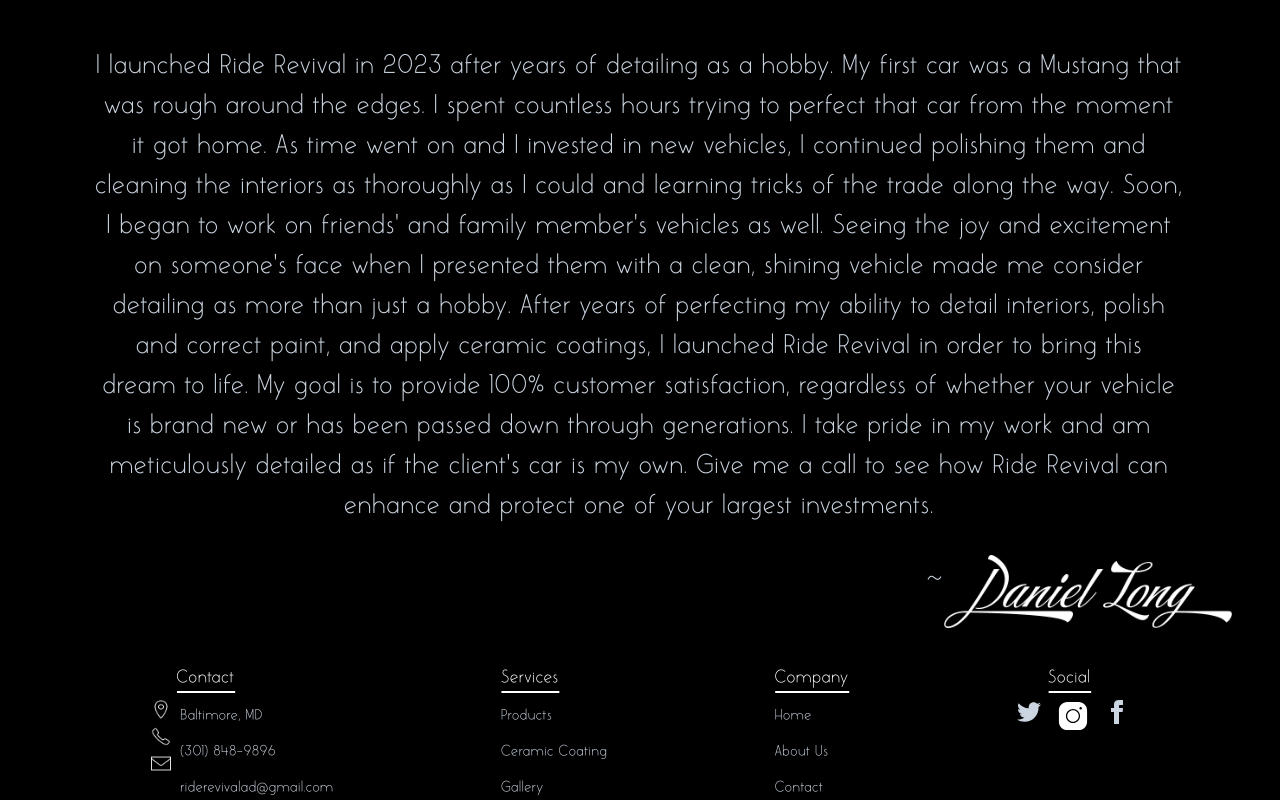
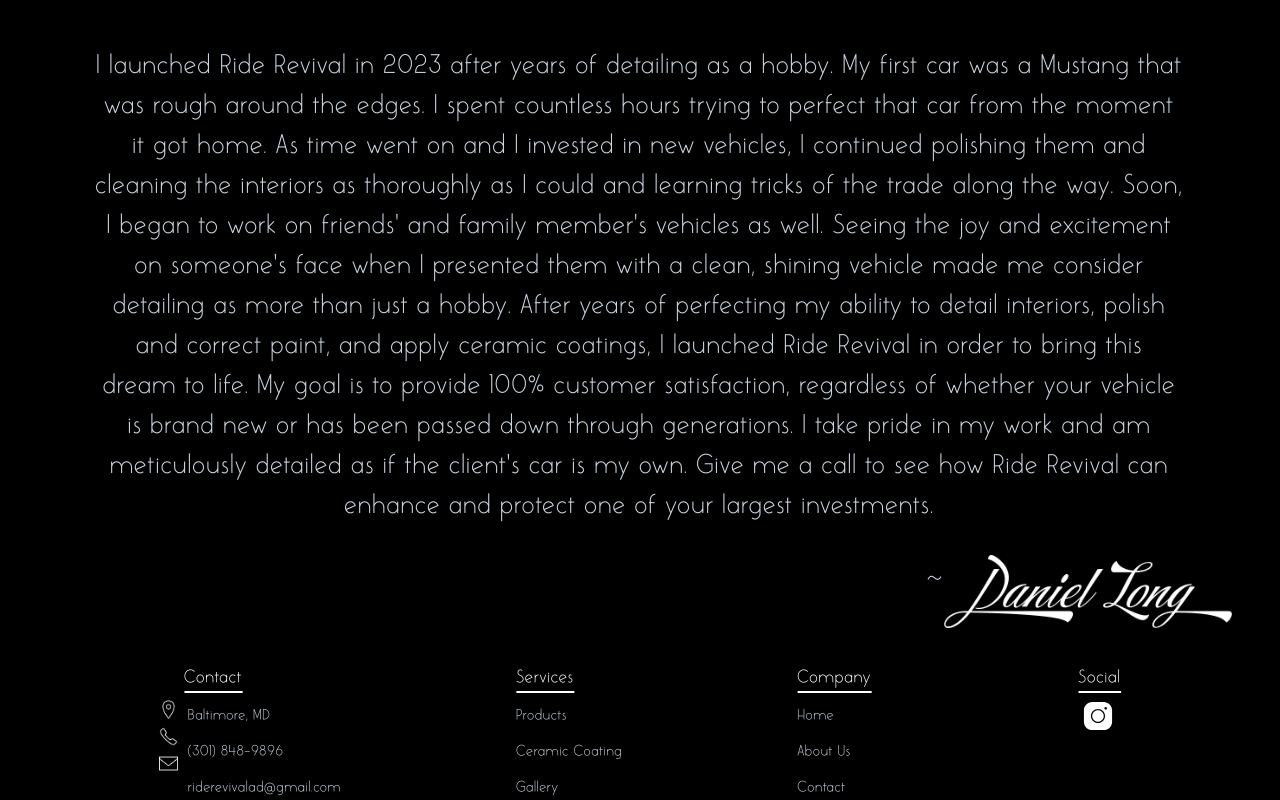
Before and after one commit to DrizzyJ56/RideRevival, a React (Vite) app: page /about in a window 1280 px wide. Shown: the part 369-1169 px from the top of the page. Built offline with nearby package versions, Linux system fonts and the light colour scheme.

Commit message:
footer for mobile test

```diff
--- a/src/components/Footer.jsx
+++ b/src/components/Footer.jsx
@@ -10,8 +10,8 @@ const Footer = () => {
         <div className="flex">
           <div className="flex flex-col mr-[0.8vw]">
             <img src={locationIcon} className="w-[1.5vw]" />
-            <img src={phoneIcon} className="w-[1.5vw] pt-[1vh]" />
-            <img src={emailIcon} className="w-[1.5vw] pt-[1vh]" />
+            <img src={phoneIcon} className="w-[1.5vw] xs:w-2 sm:w-2 pt-[1vh]" />
+            <img src={emailIcon} className="w-[1.5vw] xs:w-2 sm:w-2 pt-[1vh] xs:pt-2 sm:pt-2" />
           </div>
           <div className="flex flex-col">
             <p className="text-xl">Baltimore, MD</p>
@@ -41,34 +41,13 @@ const Footer = () => {
           Social
         </header>
         <div className="grid grid-flow-col gap-4">
-          <a href="">
-            <svg
-              xmlns="http://www.w3.org/2000/svg"
-              width="24"
-              height="24"
-              viewBox="0 0 24 24"
-              className="fill-current"
-            >
-              <path d="M24 4.557c-.883.392-1.832.656-2.828.775 1.017-.609 1.798-1.574 2.165-2.724-.951.564-2.005.974-3.127 1.195-.897-.957-2.178-1.555-3.594-1.555-3.179 0-5.515 2.966-4.797 6.045-4.091-.205-7.719-2.165-10.148-5.144-1.29 2.213-.669 5.108 1.523 6.574-.806-.026-1.566-.247-2.229-.616-.054 2.281 1.581 4.415 3.949 4.89-.693.188-1.452.232-2.224.084.626 1.956 2.444 3.379 4.6 3.419-2.07 1.623-4.678 2.348-7.29 2.04 2.179 1.397 4.768 2.212 7.548 2.212 9.142 0 14.307-7.721 13.995-14.646.962-.695 1.797-1.562 2.457-2.549z"></path>
-            </svg>
-          </a>
           <a
             target="_blank"
             href="https://www.instagram.com/riderevival/"
             rel="noreferrer"
+            className="ml-[2.2rem]"
           >
-            <img src={instagram} className="w-8 xs:w-4 sm:w-4" />
-          </a>
-          <a>
-            <svg
-              xmlns="http://www.w3.org/2000/svg"
-              width="24"
-              height="24"
-              viewBox="0 0 24 24"
-              className="fill-current"
-            >
-              <path d="M9 8h-3v4h3v12h5v-12h3.642l.358-4h-4v-1.667c0-.955.192-1.333 1.115-1.333h2.885v-5h-3.808c-3.596 0-5.192 1.583-5.192 4.615v3.385z"></path>
-            </svg>
+            <img src={instagram} className="w-8 xs:w-2 sm:w-2" />
           </a>
         </div>
       </nav>
```
